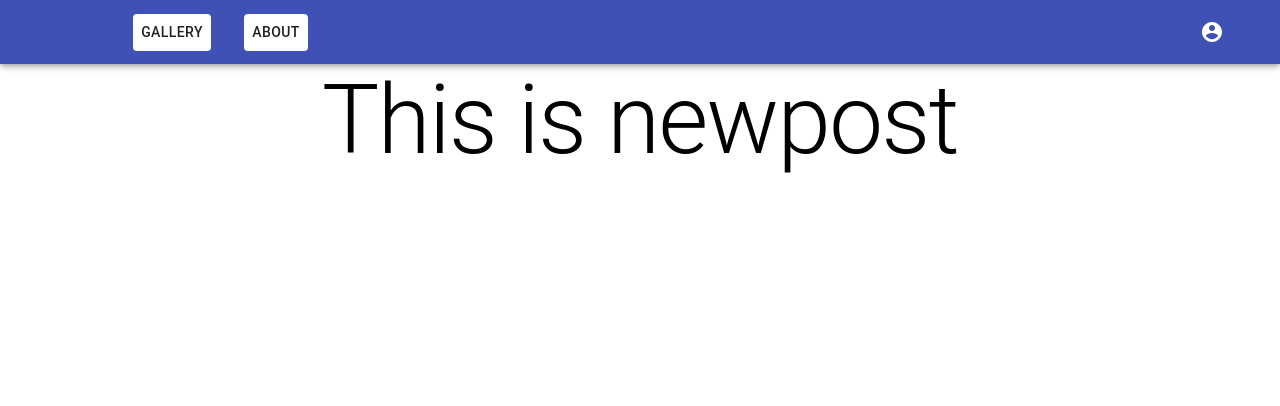
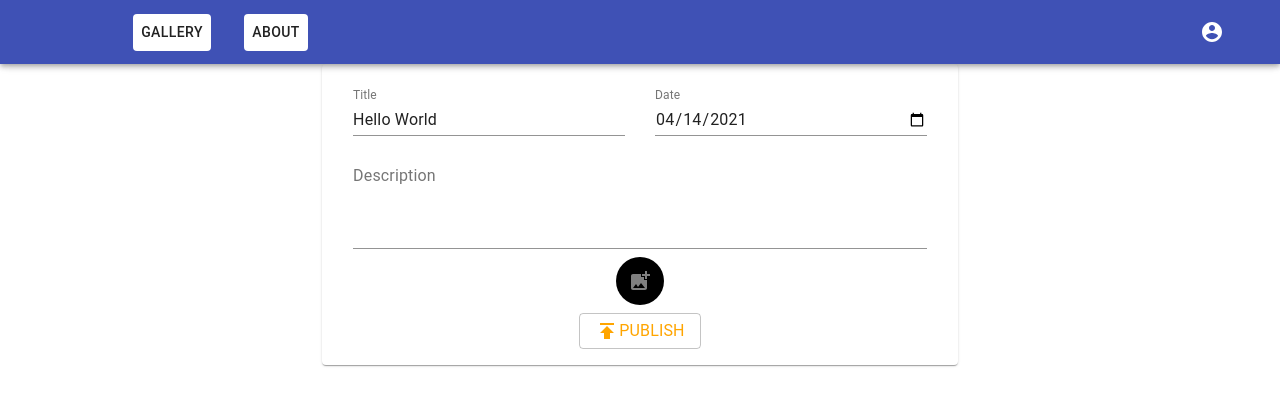
Before and after one commit to SkyZhangT/SkyZhangT.github.io, a React (Create React App) app: page /newpost in a window 1280 px wide. Shown: the top 406 px of the page. Built offline with nearby package versions, Linux system fonts and the light colour scheme.

Commit message:
newpost page finished

```diff
--- a/package.json
+++ b/package.json
@@ -9,6 +9,7 @@
     "@testing-library/jest-dom": "^5.11.10",
     "@testing-library/react": "^11.2.6",
     "@testing-library/user-event": "^12.8.3",
+    "axios": "^0.21.1",
     "gh-pages": "^3.1.0",
     "react": "^17.0.2",
     "react-dom": "^17.0.2",
--- a/src/components/Post.jsx
+++ b/src/components/Post.jsx
@@ -21,36 +21,41 @@ import NavigateNextIcon from "@material-ui/icons/NavigateNextRounded";
 import NavigateBeforeIcon from "@material-ui/icons/NavigateBefore";
 
 const useStyles = makeStyles((theme) => ({
+  root: {
+    paddingTop: theme.spacing(0.5),
+  },
   card: {
-    borderSpacing: "20px",
+    height: "100%",
   },
   media: {
-    paddingTop: "60.25%", // 16:9
+    paddingTop: "80.25%", // 16:9
     position: "relative",
+    minHeight: "100%",
+    minWidth: "100%",
+  },
+  navbeforebutton: {
+    position: "absolute",
+    background: "transparent",
+    color: "black",
+    top: "0",
+    left: "0",
+    minHeight: "100%",
+    minWidth: "10%",
+  },
+  navnextbutton: {
+    position: "absolute",
+    background: "transparent",
+    color: "black",
+    top: "0",
+    right: "0",
+    minHeight: "100%",
+    minWidth: "10%",
   },
   comment: {
     marginLeft: "auto",
   },
   avatar: {
     backgroundColor: red[500],
-  },
-  icon_row: {
-    position: "absolute",
-    top: "0",
-    left: "0",
-    minHeight: "100%",
-  },
-  row_cell: {
-    position: "relative",
-  },
-  navbutton: {
-    position: "absolute",
-    background: "transparent",
-    left: "0",
-    right: "0",
-    color: "black",
-    minHeight: "100%",
-    minWidth: "100%",
   },
 }));
 
@@ -76,10 +81,8 @@ const Post = (props) => {
   };
 
   return (
-    <Grid container spacing={1}>
-      <Grid item xs={0} lg={3}></Grid>
-      <Grid item xs={12} lg={6}>
-        <Card className={classes.card} raised={false}>
+    <div className={classes.root}>
+      <Card raised={false}>
         <CardHeader
           avatar={
             <Avatar aria-label="recipe" className={classes.avatar}>
@@ -99,21 +102,13 @@ const Post = (props) => {
           image={props.data.image[p_index]}
           title={props.data.imagetitle}
         >
-            <Grid container spacing={1} className={classes.icon_row}>
-              <Grid xs={2} className={classes.row_cell}>
-                <Button className={classes.navbutton} onClick={prev_photo}>
+          <Button className={classes.navbeforebutton} onClick={prev_photo}>
             <NavigateBeforeIcon fontSize="large" />
           </Button>
-              </Grid>
 
-              <Grid xs={8}></Grid>
-
-              <Grid xs={2} className={classes.row_cell}>
-                <Button className={classes.navbutton} onClick={next_photo}>
+          <Button className={classes.navnextbutton} onClick={next_photo}>
             <NavigateNextIcon fontSize="large" />
           </Button>
-              </Grid>
-            </Grid>
         </CardMedia>
         <CardContent>
           <Typography variant="body2" color="textSecondary" component="p">
@@ -132,9 +127,7 @@ const Post = (props) => {
           </IconButton>
         </CardActions>
       </Card>
-      </Grid>
-      <Grid item xs={0} lg={2}></Grid>
-    </Grid>
+    </div>
   );
 };
 
--- a/src/pages/Gallery.jsx
+++ b/src/pages/Gallery.jsx
@@ -1,5 +1,5 @@
 import React from "react";
-import { Fab, Icon, IconButton, Typography } from "@material-ui/core";
+import { Fab, Grid, IconButton, Typography } from "@material-ui/core";
 import { makeStyles, useTheme } from "@material-ui/core/styles";
 import Post from "../components/Post";
 import pic1 from "../res/pic1.jpg";
@@ -35,8 +35,16 @@ const Gallery = (props) => {
 
   return (
     <div className={classes.root}>
-      <Post data={fakedata} />
-      <Post data={fakedata} />
+      <Grid container spacing={1}>
+        <Grid item lg={3}></Grid>
+
+        <Grid item xs={12} lg={6}>
+          <Post data={fakedata} />
+          <Post data={fakedata} />
+        </Grid>
+
+        <Grid item lg={3}></Grid>
+      </Grid>
 
       <Link to="/newpost" style={{ textDecoration: "none" }}>
         <Fab color="primary" className={classes.fab} aria-label="add">
--- a/src/pages/NewPost.jsx
+++ b/src/pages/NewPost.jsx
@@ -1,11 +1,165 @@
 import React from "react";
-import { Typography } from "@material-ui/core";
+import {
+  Fab,
+  Typography,
+  Grid,
+  Paper,
+  TextField,
+  Button,
+  IconButton,
+} from "@material-ui/core";
+import { makeStyles, useTheme } from "@material-ui/core/styles";
+import getFormattedDate from "../utils/misc";
+import PublishIcon from "@material-ui/icons/Publish";
+import AddPhotoAlternateIcon from "@material-ui/icons/AddPhotoAlternate";
+
+const useStyles = makeStyles((theme) => ({
+  root: {
+    position: "relative",
+    minHeight: "200px",
+    padding: "1rem",
+  },
+  line: {
+    paddingTop: theme.spacing(1),
+  },
+  title: {
+    width: "45%",
+    spacing: theme.spacing(1),
+  },
+  date: {
+    width: "45%",
+    marginLeft: "5%",
+  },
+  description: {
+    width: "95%",
+  },
+  image: {
+    maxWidth: "95%",
+  },
+  input: {
+    display: "none",
+  },
+  imageButton: {
+    backgroundColor: "black",
+    color: "gray",
+  },
+  publishButton: {
+    backgroundColor: "inherit",
+    color: "orange",
+  },
+}));
 
 const NewPost = (props) => {
+  const classes = useStyles();
+  const date = getFormattedDate();
+  const [selectedImages, selectNew] = React.useState([]);
+
+  const handleUploadClick = (event) => {
+    let data = [];
+    const reader = new FileReader();
+    const readFile = (index) => {
+      let file = event.target.files[index];
+      if (index >= event.target.files.length) {
+        selectNew(selectedImages.concat(data));
+        return;
+      }
+      reader.onload = (event) => {
+        data = data.concat(reader.result);
+        readFile(index + 1);
+      };
+      reader.readAsDataURL(file);
+    };
+
+    readFile(0);
+  };
+
+  const removeImage = (index) => {
+    return () => {
+      selectedImages.splice(index, 1);
+      selectNew(selectedImages.concat([]));
+      console.log(selectedImages);
+    };
+  };
+
   return (
-    <main>
-      <Typography variant="h1">This is newpost</Typography>
-    </main>
+    <div>
+      <Grid container spacing={1}>
+        <Grid item lg={3}></Grid>
+
+        <Grid item xs={12} lg={6}>
+          <Paper className={classes.root}>
+            <div className={classes.line}>
+              <TextField
+                id="title"
+                label="Title"
+                defaultValue="Hello World"
+                className={classes.title}
+              />
+              <TextField
+                id="date"
+                label="Date"
+                type="date"
+                defaultValue={date}
+                className={classes.date}
+                InputLabelProps={{
+                  shrink: true,
+                }}
+              />
+            </div>
+
+            <div className={classes.line}>
+              <TextField
+                id="text"
+                label="Description"
+                rows={4}
+                rowsMax={4}
+                multiline
+                className={classes.description}
+              />
+            </div>
+
+            {selectedImages.map((img, index) => (
+              <div className={classes.line}>
+                <img
+                  src={img}
+                  className={classes.image}
+                  onClick={removeImage(index)}
+                />
+              </div>
+            ))}
+
+            <div className={classes.line}>
+              <input
+                accept="image/*"
+                className={classes.input}
+                id="contained-button-file"
+                multiple
+                type="file"
+                onChange={handleUploadClick}
+              />
+              <label htmlFor="contained-button-file">
+                <IconButton
+                  component="span"
+                  className={classes.imageButton}
+                  variant="outlined"
+                >
+                  <AddPhotoAlternateIcon />
+                </IconButton>
+              </label>
+            </div>
+
+            <div className={classes.line}>
+              <Button className={classes.publishButton} variant="outlined">
+                <PublishIcon></PublishIcon>
+                <Typography>Publish</Typography>
+              </Button>
+            </div>
+          </Paper>
+        </Grid>
+
+        <Grid item lg={3}></Grid>
+      </Grid>
+    </div>
   );
 };
 
--- /dev/null
+++ b/src/utils/misc.jsx
@@ -0,0 +1,14 @@
+import { ContactsOutlined } from "@material-ui/icons";
+
+const getFormattedDate = () => {
+  const newDate = new Date();
+  let day = newDate.getUTCDate().toString();
+  let month = (newDate.getUTCMonth() + 1).toString();
+  let year = newDate.getUTCFullYear().toString();
+  if (day.length < 2) day = "0" + day;
+  if (month.length < 2) month = "0" + month;
+
+  return year + "-" + month + "-" + day;
+};
+
+export default getFormattedDate;
```
Also changed, not shown: 14 other files (tests, documents, lock files or other folders). Lines whose indentation alone changed are shown as unchanged.
